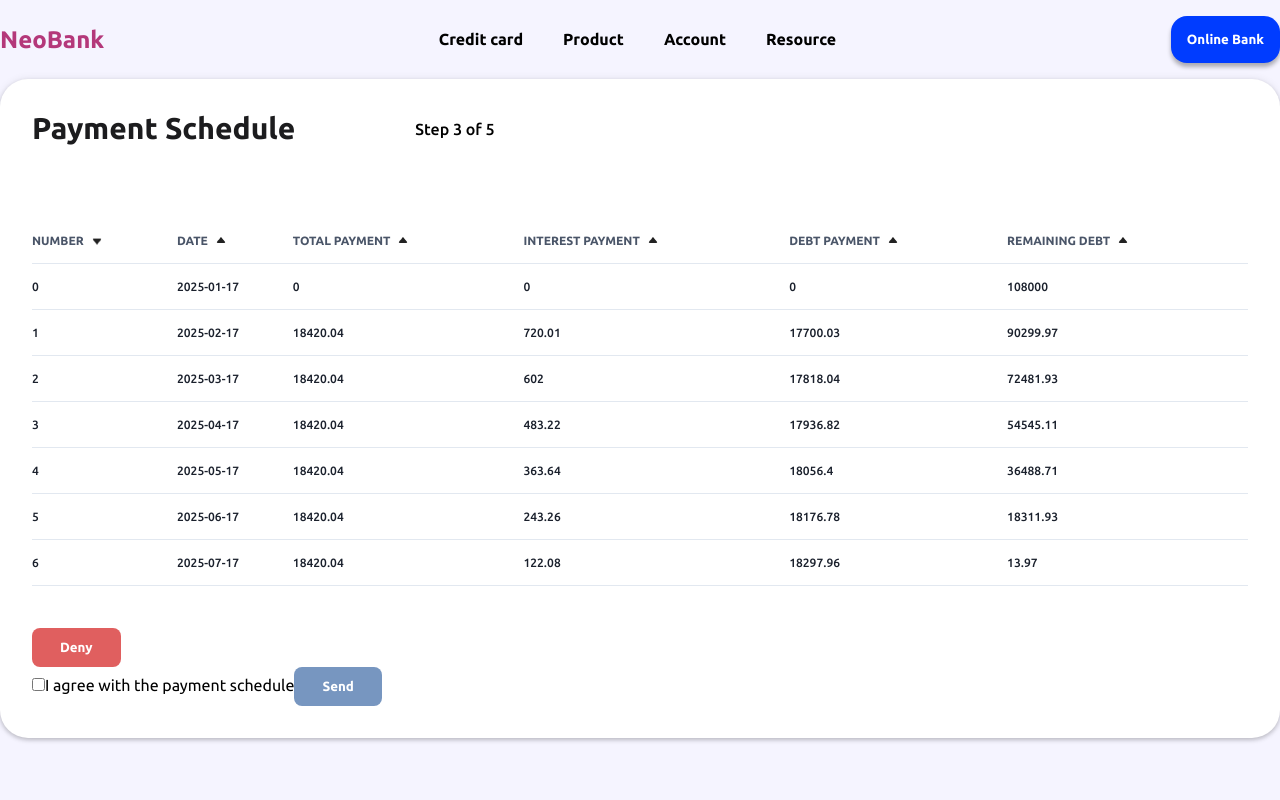
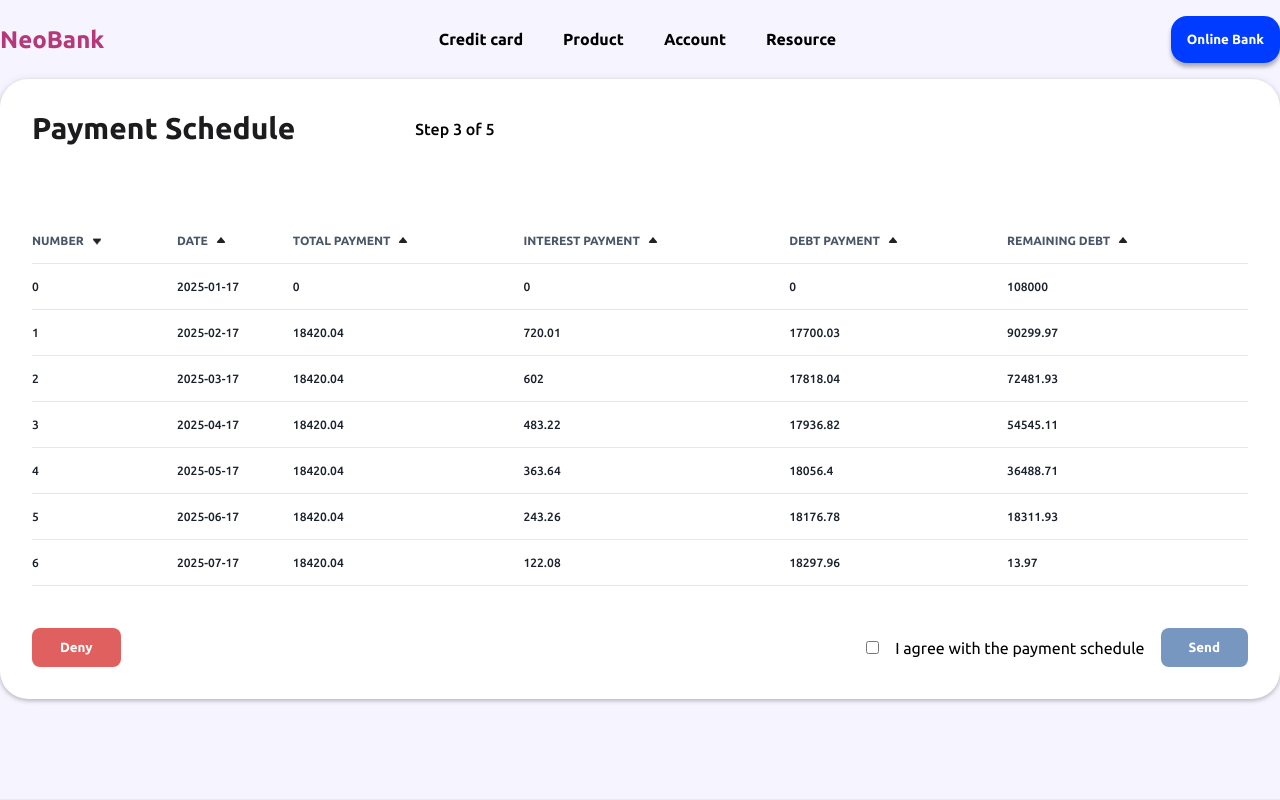
Before and after one commit to NyanLight/neoflex-project, a React (Vite) app: page /loan/1/document in a window 1280 px wide. Shown: the top 800 px of the page. Built offline with nearby package versions, Linux system fonts and the light colour scheme.

Commit message:
style checkbox component and add gap as a prop

```diff
--- a/src/components/Document/Document.module.css
+++ b/src/components/Document/Document.module.css
@@ -29,6 +29,11 @@
 
 .document__step {
   color: black;
+}
+
+.buttons {
+  display: flex;
+  justify-content: space-between;
 }
 
 .modal,
--- a/src/components/Document/Document.tsx
+++ b/src/components/Document/Document.tsx
@@ -50,6 +50,7 @@ export function Document() {
               text={'Send'}
               borderRadius={'8px'}
               horizontalPadding="1.75rem"
+              gap={'1rem'}
               verticalPadding="0.75rem"
               handler={() => console.log('sending...')}
             />
--- a/src/ui/Checkbox/Checkbox.module.css
+++ b/src/ui/Checkbox/Checkbox.module.css
@@ -0,0 +1,10 @@
+.checkbox {
+    display: flex;
+    flex-direction: row;
+    align-items: center;
+    gap: 1rem;
+}
+
+.wrapper {
+    display: flex;
+}
--- a/src/ui/Checkbox/Checkbox.tsx
+++ b/src/ui/Checkbox/Checkbox.tsx
@@ -9,6 +9,7 @@ export function Checkbox({
   borderRadius,
   handler,
   verticalPadding,
+  gap,
   horizontalPadding,
   isRed,
 }: CheckboxProps) {
@@ -18,11 +19,13 @@ export function Checkbox({
   };
 
   return (
-    <div className={styles.wrapper}>
-      <label htmlFor="">
-        <input type="checkbox" checked={checked} onChange={handleCheckbox} />
-        {label}
-      </label>
+    <div className={styles.wrapper} style={{gap}}>
+      <div className={styles.checkbox}>
+          <input type="checkbox" checked={checked} onChange={handleCheckbox} />
+          <div>
+            {label}
+          </div>
+      </div>
       <Button
         borderRadius={borderRadius}
         handler={handler}
--- a/src/ui/Checkbox/types/CheckboxProps.type.ts
+++ b/src/ui/Checkbox/types/CheckboxProps.type.ts
@@ -1,3 +1,3 @@
 import { ButtonProps } from "../../Button/types/ButtonProps.type";
 
-export type CheckboxProps = ButtonProps & {label: string};
+export type CheckboxProps = ButtonProps & {label: string, gap: string};
```
